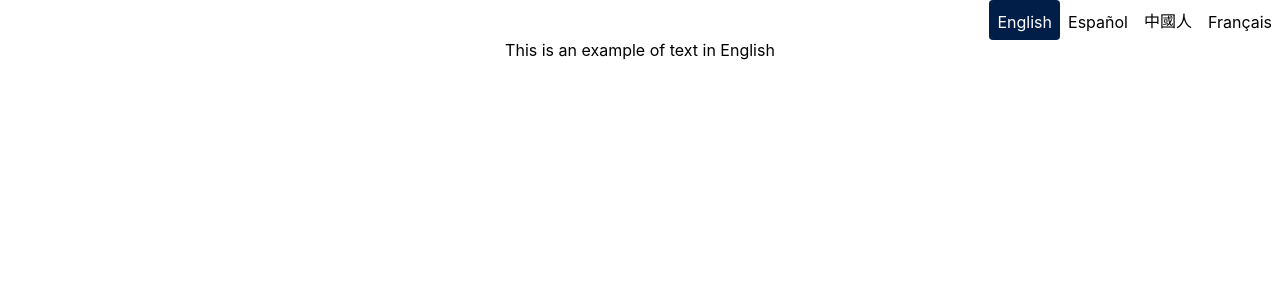
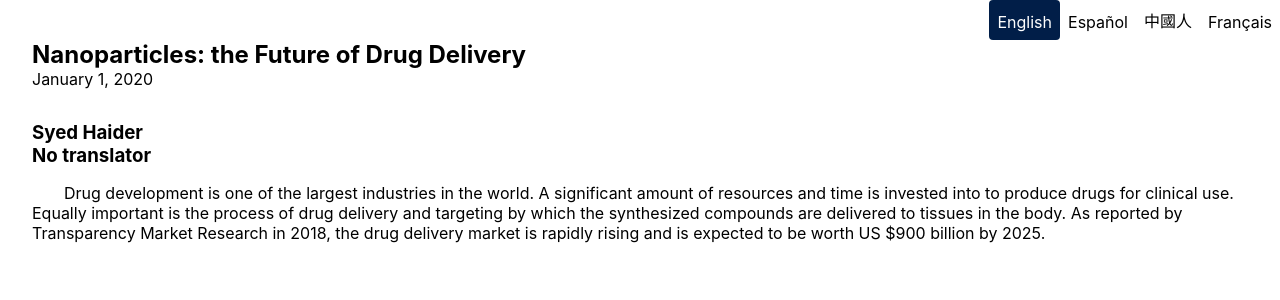
Before and after one commit to Journal-of-Young-Investigators/language-switcher, a React (Create React App) app: page / in a window 1280 px wide. Shown: the top 300 px of the page. Built offline with nearby package versions, Linux system fonts and the light colour scheme.

Commit message:
Added more specificity to the jyiArticleContent interface adding title, date, authors, translators, and body. Modified the output to accomodate this and also played with some more CSS styling.

```diff
--- a/src/App.css
+++ b/src/App.css
@@ -19,9 +19,30 @@
   color: white;
 }
 
-.article-text {
+.article-content {
   display: flex;
   flex-flow: column;
   justify-content: center;
-  align-items: center;
+  align-items: left;
+  margin-left: 2em;
+  margin-right: 2em;
 }
+
+.article-content h2 {
+  margin: 0;
+  padding: 0;
+}
+
+.article-content h3 {
+  margin: 0;
+  padding: 0;
+}
+
+.article-content .date {
+  margin-bottom: 2em;
+}
+
+.article-content p {
+  margin: 1em 0;
+  text-indent: 2em;
+}
--- a/src/App.tsx
+++ b/src/App.tsx
@@ -6,9 +6,11 @@ interface jyiArticleContent {
   // See list here: https://en.wikipedia.org/wiki/List_of_ISO_639-1_codes
   // You don't have to store display name of language ('English' for 'en' for example), get it using this: https://developer.mozilla.org/en-US/docs/Web/JavaScript/Reference/Global_Objects/Intl/DisplayNames/DisplayNames
   langCode: keyof typeof Language;
-  // Text of the article in the language specified.
-  // Don't worry about the format of the text - just render it as it is given.
-  text: string;
+  title: string;
+  date: string;
+  authors: string[];
+  translators?: string[];
+  body: string;
 };
 
 interface jyiArticle {
@@ -43,12 +45,22 @@ class LanguageSwitcher extends React.Component<MyProps, MyState> {
     this.setState({ currentLang: event.currentTarget.lang });
   };
 
+  formatAuthorsOrTranslators = (authors: string[]) => {
+    let formatted: string = '';
+    for (let i = 0; i < authors.length; i++) {
+      formatted += authors;
+      if (i < authors.length-1) formatted += ', ';
+    }
+
+    return formatted;
+  }
+
   render() {
     return (
       <div>
         <div className="lang-options">
           {
-            this.state.article.content.map( ( content: jyiArticleContent ) => {
+            this.state.article.content.map( (content: jyiArticleContent) => {
               return (
               <div className="lang-option" lang={content.langCode} onClick={this.handleClick} current-lang={this.state.currentLang === content.langCode ? "true" : "false"}>
                 {Language[content.langCode]}
@@ -57,9 +69,20 @@ class LanguageSwitcher extends React.Component<MyProps, MyState> {
             })
           }
         </div>
-        <div className="article-text">
+        <div className="article-content">
           {this.state.article.content.map( ( content: jyiArticleContent ) => {
-            return (this.state.currentLang === content.langCode) ? content.text : "";
+            if (this.state.currentLang === content.langCode) {
+              return (
+                <>
+                  <h2>{content.title}</h2>
+                  <div className="date">{content.date}</div>
+                  <h3>{this.formatAuthorsOrTranslators(content.authors)}</h3>
+                  <h3>{content.translators != null ? this.formatAuthorsOrTranslators(content.translators): 'No translator'}</h3>
+                  <p>{content.body}</p>
+                </>
+              );
+            }
+            else return "";
           })}
         </div>
       </div>
--- a/src/index.tsx
+++ b/src/index.tsx
@@ -6,10 +6,14 @@ import reportWebVitals from './reportWebVitals';
 
 interface jyiArticleContent {
   // ISO 639 code to identify language; 'en' for English, 'es' for Spanish, etc.
+  // See list here: https://en.wikipedia.org/wiki/List_of_ISO_639-1_codes
   // You don't have to store display name of language ('English' for 'en' for example), get it using this: https://developer.mozilla.org/en-US/docs/Web/JavaScript/Reference/Global_Objects/Intl/DisplayNames/DisplayNames
   langCode: keyof typeof Language;
-  // Text of the article in the language specified.
-  text: string;
+  title: string;
+  date: string;
+  authors: string[];
+  translators?: string[];
+  body: string;
 };
 
 interface jyiArticle {
@@ -25,10 +29,12 @@ enum Language {
 };
 
 let testjyiArticleContent: jyiArticleContent[] = [
-  {langCode: 'en', text: 'This is an example of text in English'},
-  {langCode: 'es', text: 'Este es un ejemplo de texto en español'},
-  {langCode: 'zh', text: '这是中文汉字。'},
-  {langCode: 'fr', text: 'Baguette'},
+  {langCode: 'en', title: 'Nanoparticles: the Future of Drug Delivery', date: 'January 1, 2020', authors: ['Syed Haider'],
+    body: 'Drug development is one of the largest industries in the world. A significant amount of resources and time is invested into to produce drugs for clinical use. Equally important is the process of drug delivery and targeting by which the synthesized compounds are delivered to tissues in the body. As reported by Transparency Market Research in 2018, the drug delivery market is rapidly rising and is expected to be worth US $900 billion by 2025.'},
+  {langCode: 'es', title: 'Nanopartículas: el futuro de la administración de fármacos', date: '1 de enero, 2020', authors: ['Syed Haider'], translators: ['Carina Brizuela'],
+    body: 'El desarrollo de medicamentos es una de las mayores industrias del mundo. Se invierte una gran cantidad de recursos y tiempo en la producción de fármacos para su uso clínico. Igual de importante es la administración dirigida de fármacos, proceso mediante el cual los compuestos sintetizados llegan a los tejidos del cuerpo. Como informó Transparency Market Research en 2018, el mercado de la administración de medicamentos está aumentando rápidamente y se espera que tenga un valor de 900 mil millones de dólares para el 2025.'},
+  {langCode: 'zh', title: '这是中文汉字。', date: 'date in chinese', authors: ['Syed Haider'], body: 'chinese body text'},
+  {langCode: 'fr', title: 'Baguette', date: 'date in french', authors: ['Syed Haider'], body: 'french body'}
 ]
 
 let testjyiArticle: jyiArticle = {
```
